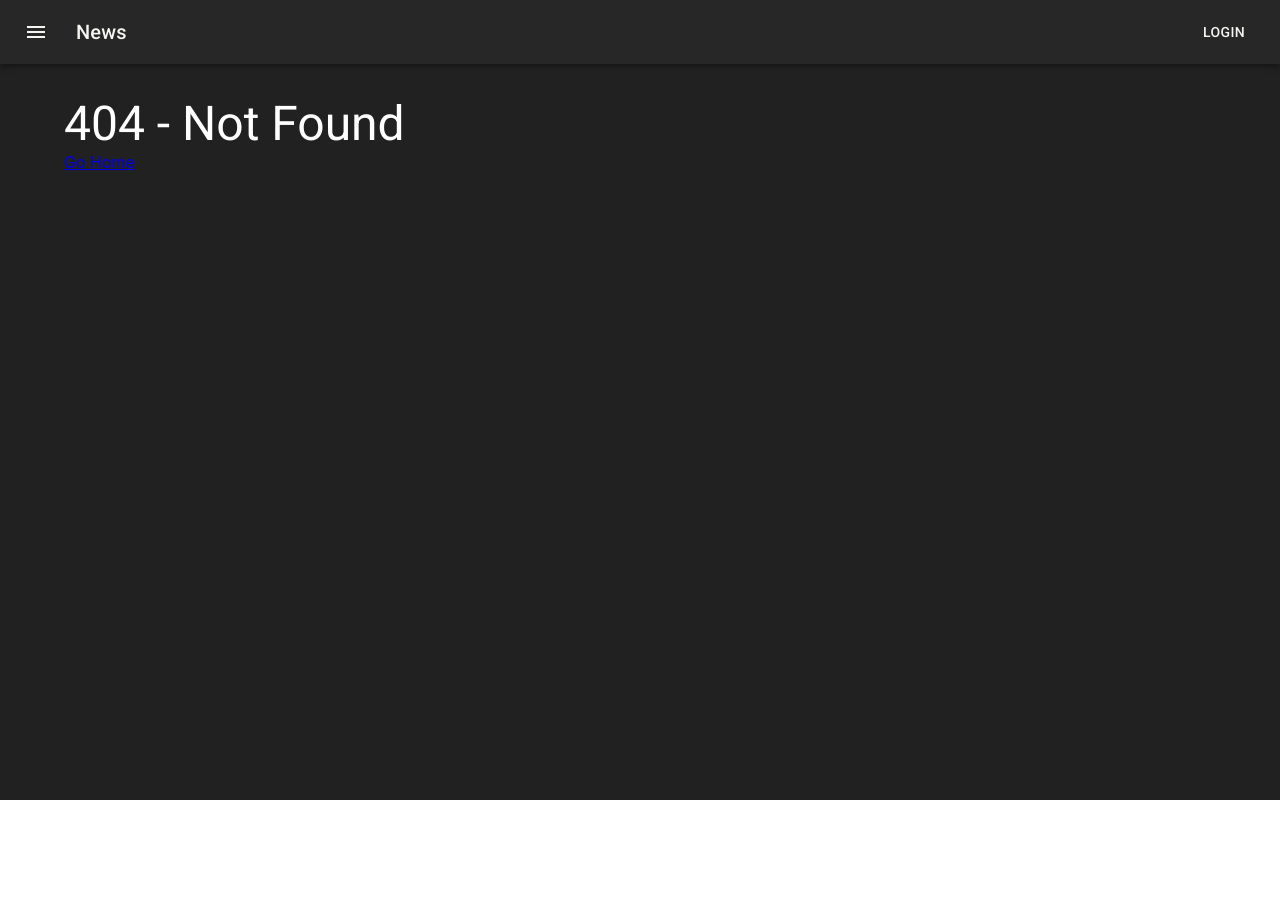
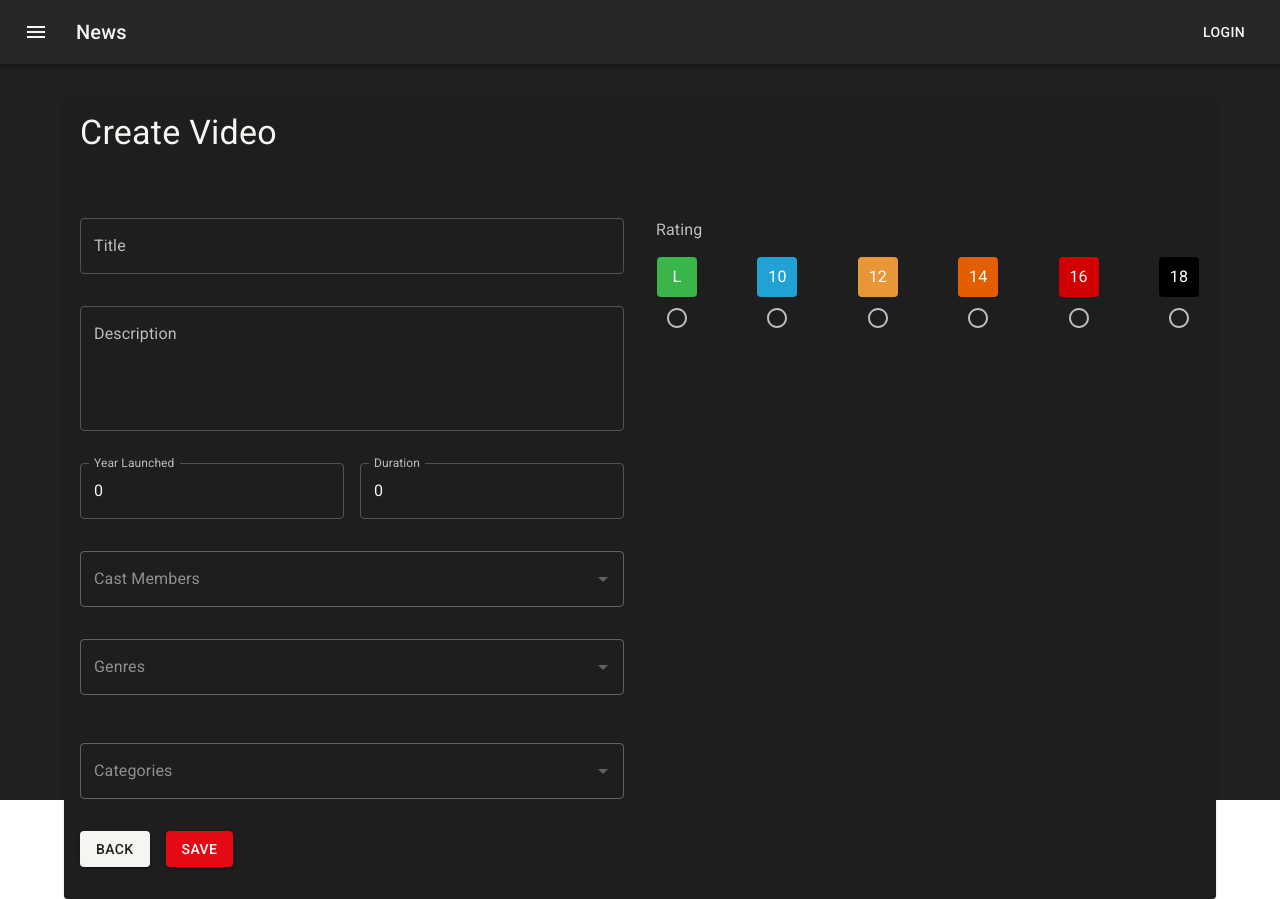
Before and after one commit to Lucassamuel97/admin-videos-react, a React (Vite) app: page /videos/create in a window 1280 px wide. Before the commit this address had no page. Before the commit the page ends 800 px from the top, so only its background shows below. Built offline with nearby package versions, Linux system fonts and the light colour scheme; no server answers.

Commit message:
:sparkles: feat: Adiciona funcionalidade de criação de vídeos com o componente VideosCreate e integração ao estado global

```diff
--- a/src/App.tsx
+++ b/src/App.tsx
@@ -16,6 +16,7 @@ import { GenreEdit } from "./features/genre/GenreEdit";
 import { GenreList } from "./features/genre/GenreList";
 import { VideosList } from "./features/videos/VideoList";
 import { VideosEdit } from "./features/videos/VideosEdit";
+import { VideosCreate } from "./features/videos/VideosCreate";
 
 const App = () => {
   return (
@@ -48,7 +49,7 @@ const App = () => {
 
             {/* Video */}
             <Route path="/videos" element={<VideosList />} />
-            {/* <Route path="/videos/create" element={<VideoCreate />} /> */}
+            <Route path="/videos/create" element={<VideosCreate />} />
             {<Route path="/videos/edit/:id" element={<VideosEdit />} /> }
 
             {/* 500 */}
--- a/src/features/videos/VideoSlice.ts
+++ b/src/features/videos/VideoSlice.ts
@@ -63,6 +63,15 @@ function updateVideo(video: VideoPayload) {
   };
 }
 
+function createVideo(video: VideoPayload) {
+  return {
+    url: endpointUrl,
+    method: "POST",
+    body: video,
+  };
+}
+
+
 function getAllCategories() {
   return `categories?all=true`;
 }
@@ -89,12 +98,14 @@ export const videosSlice = apiSlice.injectEndpoints({
       query: getAllCategories,
       providesTags: ["Categories"],
     }),
-
+    createVideo: mutation<Result, VideoPayload>({
+      query: createVideo,
+      invalidatesTags: ["Videos"],
+    }),
     getAllGenres: query<GenresResults, void>({
       query: getAllGenres,
       providesTags: ["Genres"],
     }),
-
     getAllCastMembers: query<CastMembersResults, void>({
       query: getAllCastMembers,
       providesTags: ["CastMembers"],
@@ -118,4 +129,5 @@ export const {
   useGetAllGenresQuery,
   useGetAllCategoriesQuery,
   useGetAllCastMembersQuery,
+  useCreateVideoMutation,
 } = videosSlice;
--- /dev/null
+++ b/src/features/videos/VideosCreate.tsx
@@ -0,0 +1,89 @@
+import { Box, Paper, Typography } from "@mui/material";
+import { nanoid } from "nanoid";
+import { useSnackbar } from "notistack";
+import { useEffect, useState } from "react";
+import { useAppDispatch } from "../../app/hooks";
+import { FileObject, Video } from "../../types/Videos";
+import { VideosForm } from "./components/VideosForm";
+import { mapVideoToForm } from "./util";
+import {
+  initialState,
+  useCreateVideoMutation,
+  useGetAllCastMembersQuery,
+  useGetAllCategoriesQuery,
+  useGetAllGenresQuery,
+} from "./VideoSlice";
+
+export const VideosCreate = () => {
+  const { enqueueSnackbar } = useSnackbar();
+  const { data: genres } = useGetAllGenresQuery();
+  const { data: castMembers } = useGetAllCastMembersQuery();
+  const [createVideo, status] = useCreateVideoMutation();
+  const [videoState, setVideoState] = useState<Video>(initialState);
+  const { data: categories } = useGetAllCategoriesQuery();
+  const [selectedFiles, setSelectedFiles] = useState<FileObject[]>([]);
+  const dispatch = useAppDispatch();
+
+  function handleChange(event: React.ChangeEvent<HTMLInputElement>) {
+    const { name, value } = event.target;
+    setVideoState((state) => ({ ...state, [name]: value }));
+  }
+
+  function handleAddFile({ name, file }: FileObject) {
+    setSelectedFiles([...selectedFiles, { name, file }]);
+  }
+
+  function handleRemoveFile(name: string) {
+    setSelectedFiles(selectedFiles.filter((file) => file.name !== name));
+  }
+
+  function handleSubmitUploads(videoId: string) {
+    selectedFiles.forEach(({ file, name }) => {
+      const payload = { id: nanoid(), file, videoId, field: name };
+    });
+  }
+
+  async function handleSubmit(event: React.FormEvent<HTMLFormElement>) {
+    event.preventDefault();
+    const { id, ...payload } = mapVideoToForm(videoState);
+    try {
+      const { data } = await createVideo(payload).unwrap();
+      handleSubmitUploads(data.id);
+    } catch (e) {
+      enqueueSnackbar(`Error creating Video`, { variant: "error" });
+    }
+  }
+
+  useEffect(() => {
+    if (status.isSuccess) {
+      enqueueSnackbar(`Video created`, { variant: "success" });
+    }
+
+    if (status.isError) {
+      enqueueSnackbar(`Error creating Video`, { variant: "error" });
+    }
+  }, [status, enqueueSnackbar]);
+
+  return (
+    <Box>
+      <Paper>
+        <Box p={2}>
+          <Box mb={2}>
+            <Typography variant="h4">Create Video</Typography>
+          </Box>
+        </Box>
+
+        <VideosForm
+          video={videoState}
+          categories={categories?.data}
+          genres={genres?.data}
+          isLoading={status.isLoading}
+          isDisabled={status.isLoading}
+          castMembers={castMembers?.data}
+          handleChange={handleChange}
+          handleSubmit={handleSubmit}
+        />
+      </Paper>
+    </Box>
+  );
+};
```
